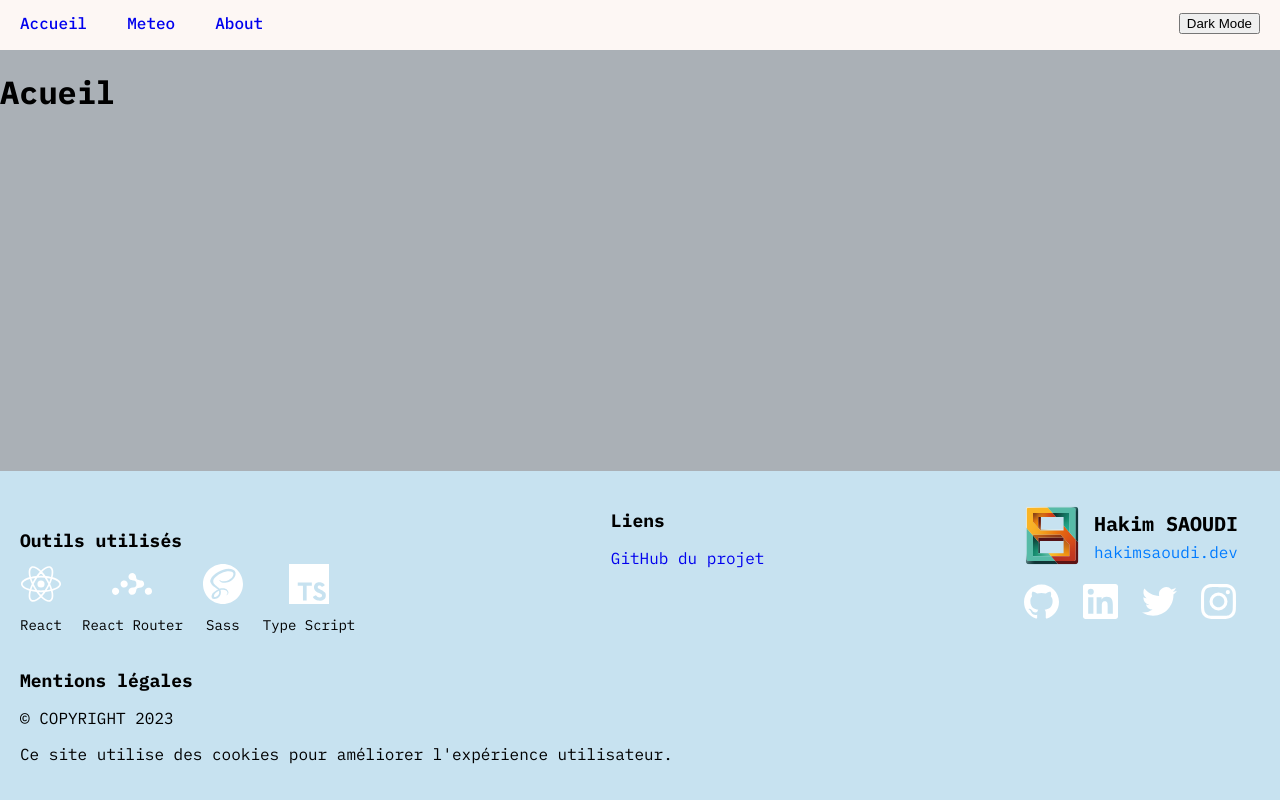
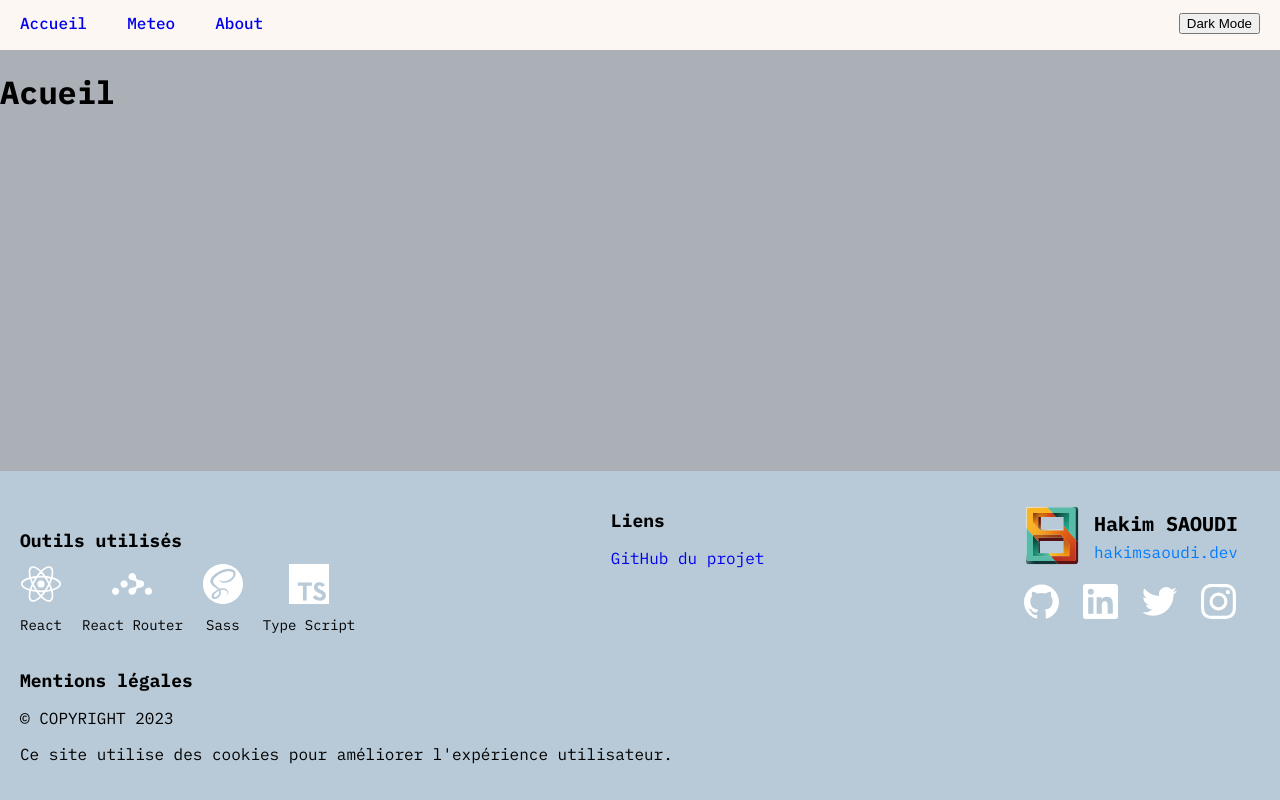
Before and after one commit to saoudi-h/meteo-react-app, a React (Create React App) app: page / in a window 1280 px wide. Built offline with nearby package versions, Linux system fonts and the light colour scheme.

Commit message:
change color

```diff
--- a/src/styles/_colors.scss
+++ b/src/styles/_colors.scss
@@ -1,32 +1,31 @@
 
 
 //primary
-// regent blue
-$regent-50: #f3f8fc;
-$regent-100: #e6f1f8;
-$regent-200: #c7e2f0;
-$regent-300: #9fcfe6;
-$regent-400: #5dafd3;
-$regent-500: #3895bf;
-$regent-600: #2878a1;
-$regent-700: #216083;
-$regent-800: #1f526d;
-$regent-900: #1f455b;
-$regent-950: #152c3c;
+// bunker blue
+$bunker-50: #f4f7f9;
+$bunker-100: #dce5eb;
+$bunker-200: #b8cad7;
+$bunker-300: #8da5bb;
+$bunker-400: #65819c;
+$bunker-500: #4b6581;
+$bunker-600: #3a4f67;
+$bunker-700: #324053;
+$bunker-800: #2b3544;
+$bunker-900: #272f3a;
+$bunker-950: #0d1117;
 
 // accent color
-// monza red
-$monza-50: #fff0f1;
-$monza-100: #ffdde0;
-$monza-200: #ffc1c6;
-$monza-300: #ff959e;
-$monza-400: #ff5967;
-$monza-500: #ff2639;
-$monza-600: #fc061b;
-$monza-700: #d00012;
-$monza-800: #af0514;
-$monza-900: #900c17;
-$monza-950: #500007;
+$violet-50: #fff4ff;
+$violet-100: #fee8ff;
+$violet-200: #fcd1fd;
+$violet-300: #fbacfa;
+$violet-400: #f77bf4;
+$violet-500: #ec49e6;
+$violet-600: #d029c7;
+$violet-700: #c022b4;
+$violet-800: #8d1b83;
+$violet-900: #731c69;
+$violet-950: #4d0545;
 
 //secondary
 // pale gris
@@ -47,29 +46,29 @@ $pale-950: #242628;
 
 // light mode
 
-$primary-50: $regent-50;
-$primary-100: $regent-100;
-$primary-200: $regent-200;
-$primary-300: $regent-300;
-$primary-400: $regent-400;
-$primary-500: $regent-500;
-$primary-600: $regent-600;
-$primary-700: $regent-700;
-$primary-800: $regent-800;
-$primary-900: $regent-900;
-$primary-950: $regent-950;
+$primary-50: $bunker-50;
+$primary-100: $bunker-100;
+$primary-200: $bunker-200;
+$primary-300: $bunker-300;
+$primary-400: $bunker-400;
+$primary-500: $bunker-500;
+$primary-600: $bunker-600;
+$primary-700: $bunker-700;
+$primary-800: $bunker-800;
+$primary-900: $bunker-900;
+$primary-950: $bunker-950;
 
-$accent-50: $monza-50;
-$accent-100: $monza-100;
-$accent-200: $monza-200;
-$accent-300: $monza-300;
-$accent-400: $monza-400;
-$accent-500: $monza-500;
-$accent-600: $monza-600;
-$accent-700: $monza-700;
-$accent-800: $monza-800;
-$accent-900: $monza-900;
-$accent-950: $monza-950;
+$accent-50: $violet-50;
+$accent-100: $violet-100;
+$accent-200: $violet-200;
+$accent-300: $violet-300;
+$accent-400: $violet-400;
+$accent-500: $violet-500;
+$accent-600: $violet-600;
+$accent-700: $violet-700;
+$accent-800: $violet-800;
+$accent-900: $violet-900;
+$accent-950: $violet-950;
 
 $secondary-50: $pale-50;
 $secondary-100: $pale-100;
@@ -86,29 +85,29 @@ $secondary-950: $pale-950;
 
 // dark mode
 
-$primary-dark-50: $regent-950;
-$primary-dark-100: $regent-900;
-$primary-dark-200: $regent-800;
-$primary-dark-300: $regent-700;
-$primary-dark-400: $regent-600;
-$primary-dark-500: $regent-500;
-$primary-dark-600: $regent-400;
-$primary-dark-700: $regent-300;
-$primary-dark-800: $regent-200;
-$primary-dark-900: $regent-100;
-$primary-dark-950: $regent-50;
+$primary-dark-50: $bunker-950;
+$primary-dark-100: $bunker-900;
+$primary-dark-200: $bunker-800;
+$primary-dark-300: $bunker-700;
+$primary-dark-400: $bunker-600;
+$primary-dark-500: $bunker-500;
+$primary-dark-600: $bunker-400;
+$primary-dark-700: $bunker-300;
+$primary-dark-800: $bunker-200;
+$primary-dark-900: $bunker-100;
+$primary-dark-950: $bunker-50;
 
-$accent-dark-50: $monza-950;
-$accent-dark-100: $monza-900;
-$accent-dark-200: $monza-800;
-$accent-dark-300: $monza-700;
-$accent-dark-400: $monza-600;
-$accent-dark-500: $monza-500;
-$accent-dark-600: $monza-400;
-$accent-dark-700: $monza-300;
-$accent-dark-800: $monza-200;
-$accent-dark-900: $monza-100;
-$accent-dark-950: $monza-50;
+$accent-dark-50: $violet-950;
+$accent-dark-100: $violet-900;
+$accent-dark-200: $violet-800;
+$accent-dark-300: $violet-700;
+$accent-dark-400: $violet-600;
+$accent-dark-500: $violet-500;
+$accent-dark-600: $violet-400;
+$accent-dark-700: $violet-300;
+$accent-dark-800: $violet-200;
+$accent-dark-900: $violet-100;
+$accent-dark-950: $violet-50;
 
 $secondary-dark-50: $pale-950;
 $secondary-dark-100: $pale-900;
```
